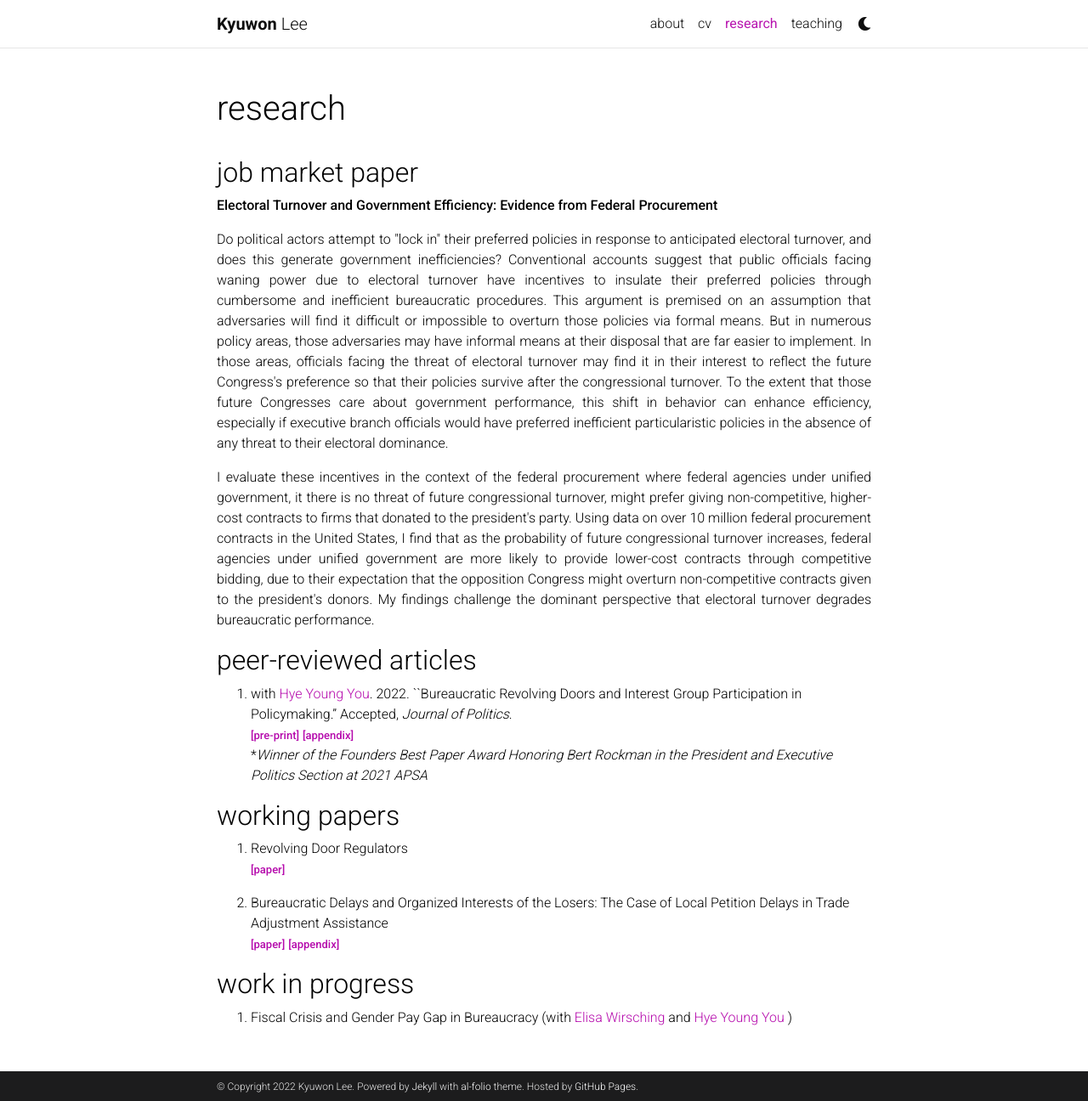
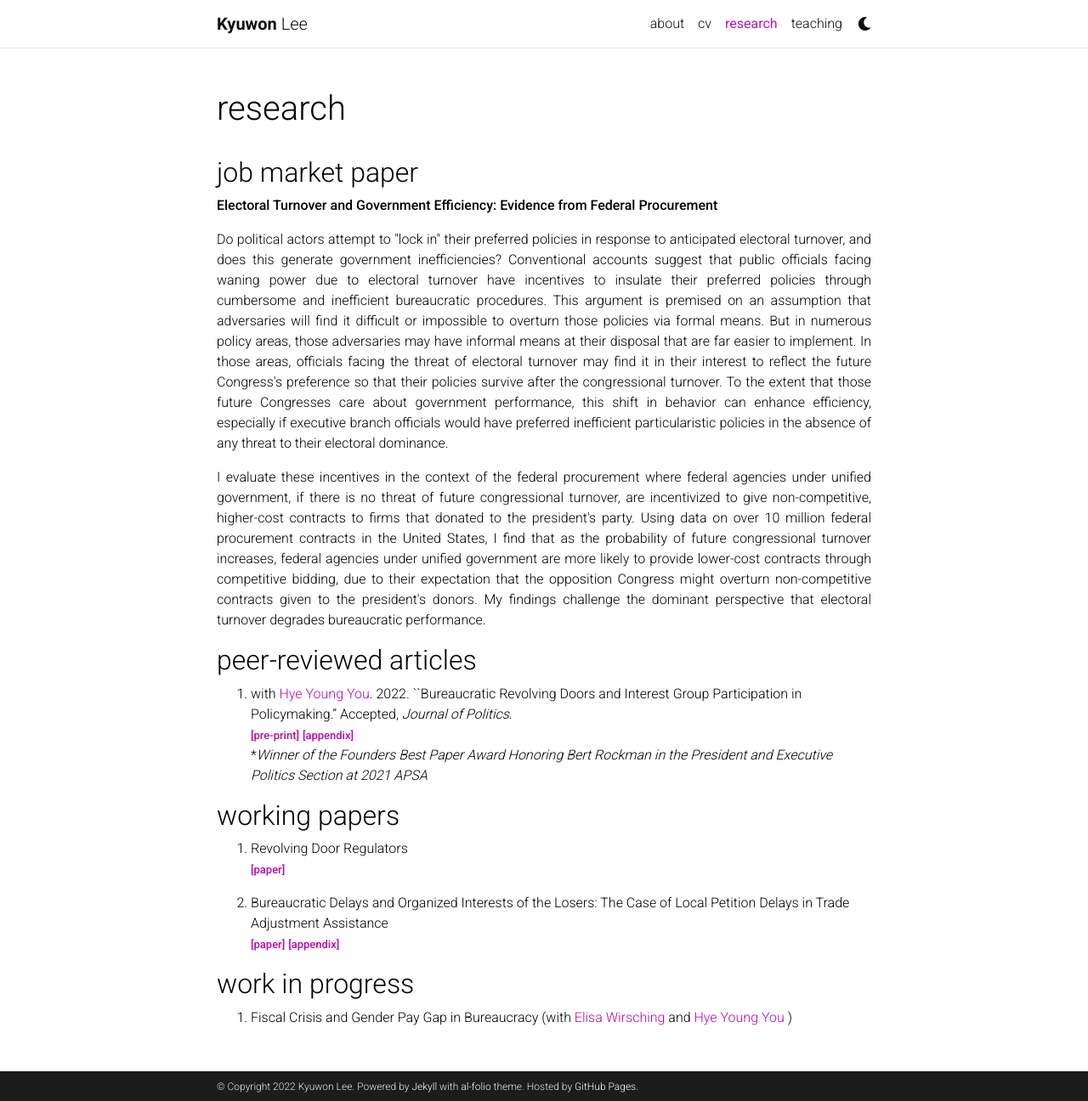
Before and after one commit to kyuwon-lee/kyuwon-lee.github.io, a Jekyll site: the page built from _pages/Research.md, in a window 1280 px wide and 1296 px high. Shown: the whole window at 85% size. Built offline with Jekyll 4.4.1, drawn with Linux system fonts in a browser that asks for light colours; comment, search, counter and statistics services are not loaded; a style sheet for code colours, icons or effects is not loaded.

Commit message:
Update Research.md

```diff
--- a/_pages/Research.md
+++ b/_pages/Research.md
@@ -12,7 +12,7 @@ nav: true
 Do political actors attempt to "lock in" their preferred policies in response to anticipated electoral turnover, and does this generate government inefficiencies? Conventional accounts suggest that public officials facing waning power due to electoral turnover have incentives to insulate their preferred policies through cumbersome and inefficient bureaucratic procedures. This argument is premised on an assumption that adversaries will find it difficult or impossible to overturn those policies via formal means. But in numerous policy areas, those adversaries may have informal means at their disposal that are far easier to implement. In those areas, officials facing the threat of electoral turnover may find it in their interest to reflect the future Congress's preference so that their policies survive after the congressional turnover. To the extent that those future Congresses care about government performance, this shift in behavior can enhance efficiency, especially if executive branch officials would have preferred inefficient particularistic policies in the absence of any threat to their electoral dominance.</font></p>
 
 <p style="text-align: justify;"><font size="3">
- I evaluate these incentives in the context of the federal procurement where federal agencies under unified government, it there is no threat of future congressional turnover, might prefer giving non-competitive, higher-cost contracts to firms that donated to the president's party. Using data on over 10 million federal procurement contracts in the United States, I find that as the probability of future congressional turnover increases, federal agencies under unified government are more likely to provide lower-cost contracts through competitive bidding, due to their expectation that the opposition Congress might overturn non-competitive contracts given to the president's donors. My findings challenge the dominant perspective that electoral turnover degrades bureaucratic performance.</font></p>
+ I evaluate these incentives in the context of the federal procurement where federal agencies under unified government, if there is no threat of future congressional turnover, are incentivized to give non-competitive, higher-cost contracts to firms that donated to the president's party. Using data on over 10 million federal procurement contracts in the United States, I find that as the probability of future congressional turnover increases, federal agencies under unified government are more likely to provide lower-cost contracts through competitive bidding, due to their expectation that the opposition Congress might overturn non-competitive contracts given to the president's donors. My findings challenge the dominant perspective that electoral turnover degrades bureaucratic performance.</font></p>
 
 
 ## peer-reviewed articles
```
